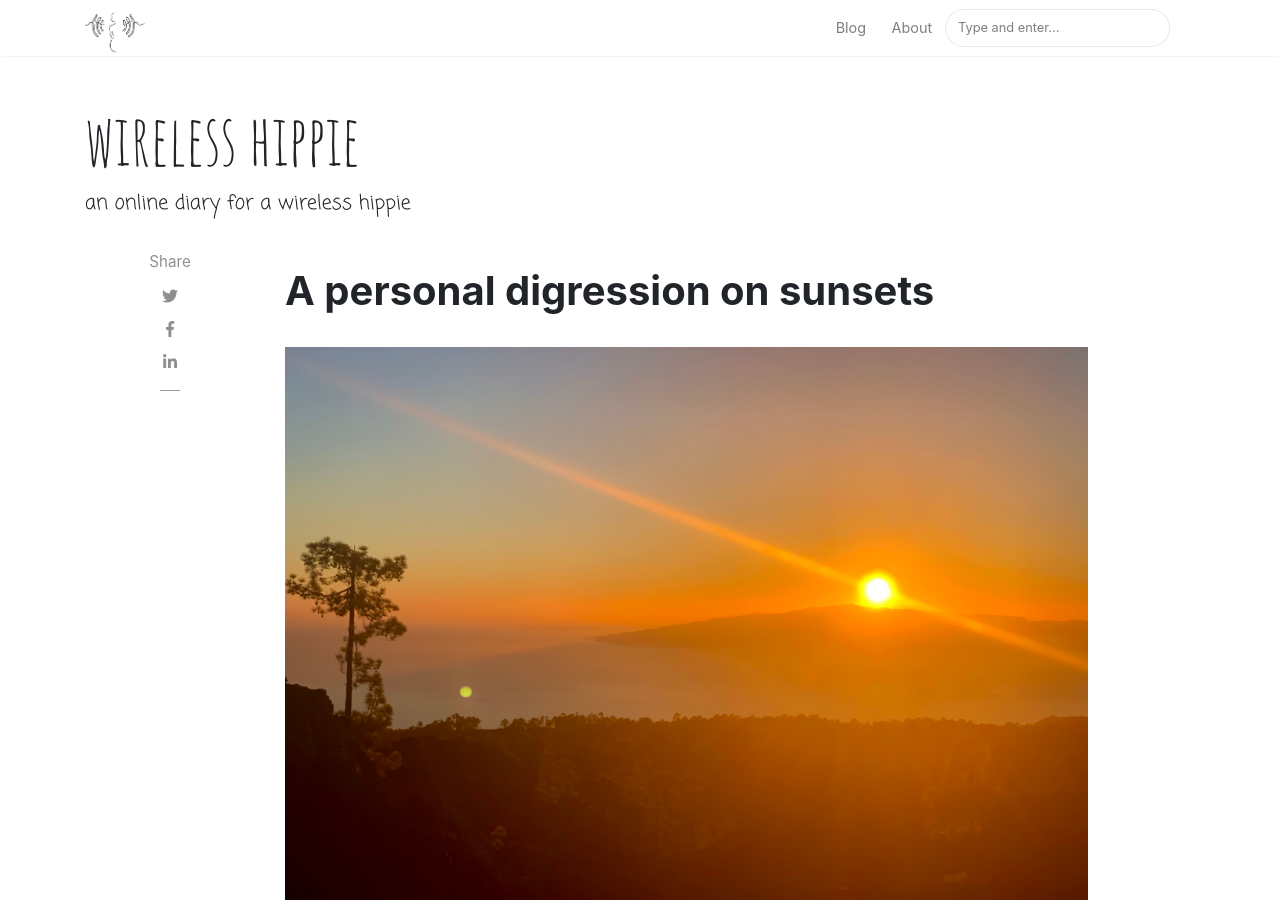
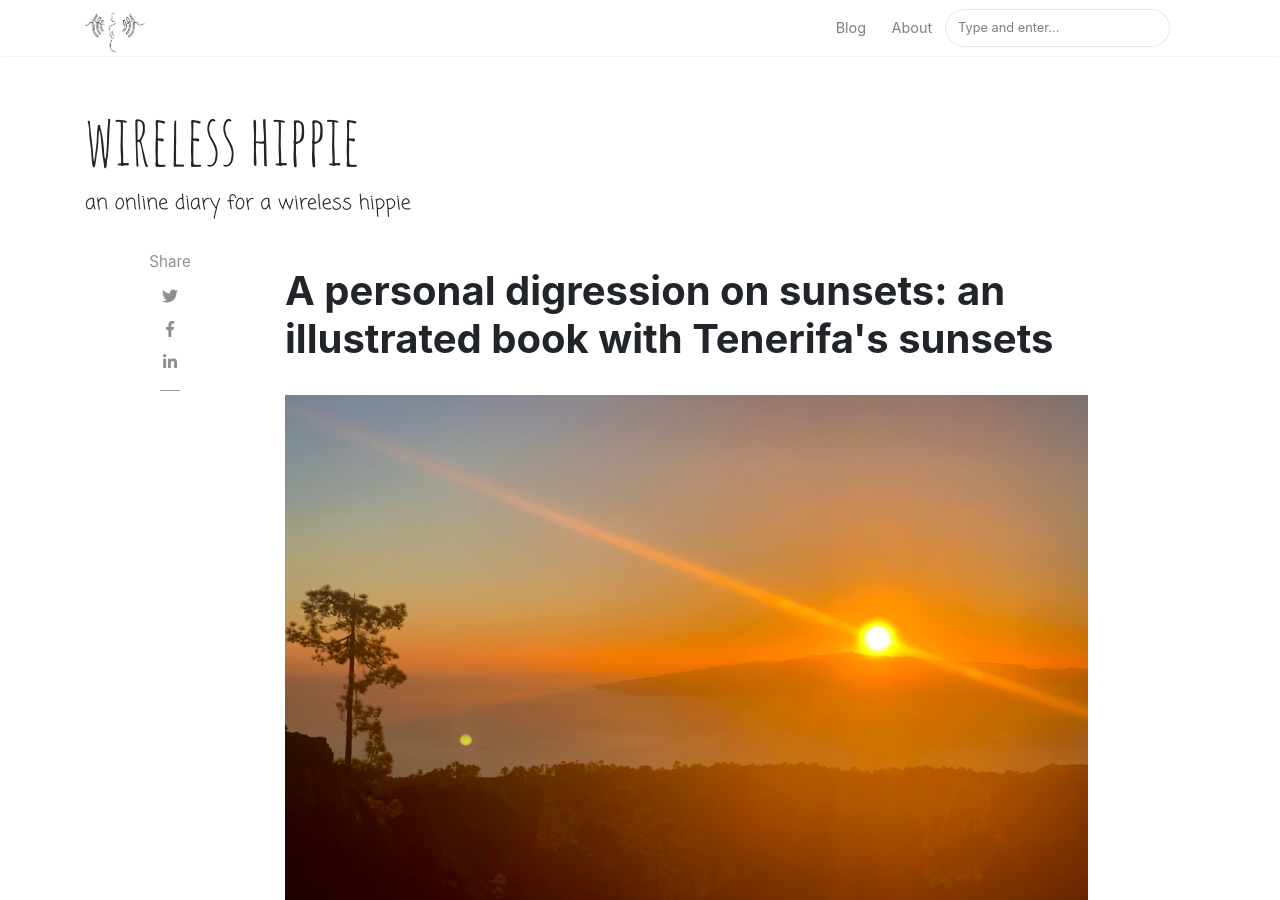
Before and after one commit to wireless-hippie/wireless-hippie.github.io, a Jekyll site: the page built from _posts/2021-02-01-tenerife-sunset.md, in a window 1280 px wide and 900 px high. Built offline with Jekyll 4.4.1, drawn with Linux system fonts in a browser that asks for light colours; nearby versions of some CDN libraries; comment, search, counter and statistics services are not loaded.

Commit message:
fix typos

```diff
--- a/_posts/2021-02-01-tenerife-sunset.md
+++ b/_posts/2021-02-01-tenerife-sunset.md
@@ -1,6 +1,6 @@
 ---
 layout: post
-title: "A personal digression on sunsets"
+title: "A personal digression on sunsets: an illustrated book with Tenerifa's sunsets"
 author: mariana
 categories: Travelling
 tags: Gran_Canary
```
